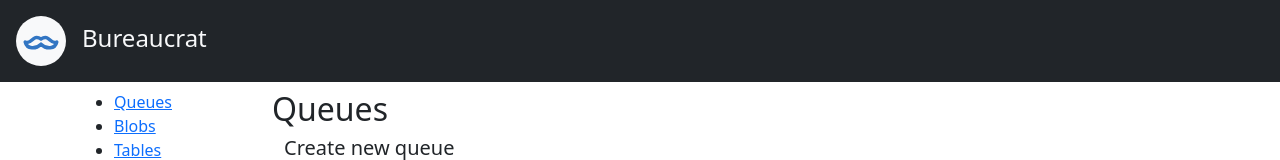
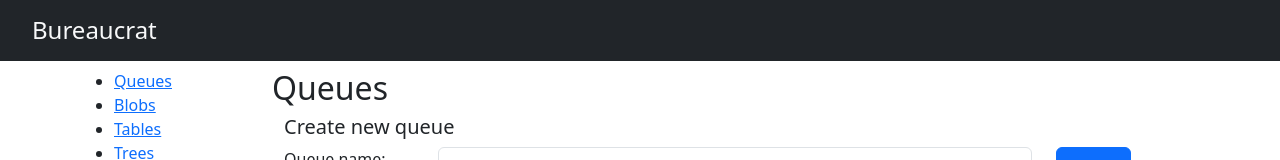
Before and after one commit to LostSavannah/bureaucrat, a React (Vite) app in the folder frontend/: page / in a window 1280 px wide. Shown: the top 160 px of the page. Built offline with nearby package versions, Linux system fonts and the light colour scheme; no server answers.

Commit message:
Removing icon from header

```diff
--- a/frontend/src/shared/pages/MainPage.tsx
+++ b/frontend/src/shared/pages/MainPage.tsx
@@ -5,7 +5,6 @@ import { Link } from 'react-router-dom';
 export default function MainPage(){
     return <>
     <div className="w-100 h4 bg-dark p-3 text-light">
-        <img className="p-1 bg-light rounded-circle" width="50" src="/bureaucrat.svg"/>
         <span className="p-3">Bureaucrat</span>
     </div>
     <div className="container">
```
